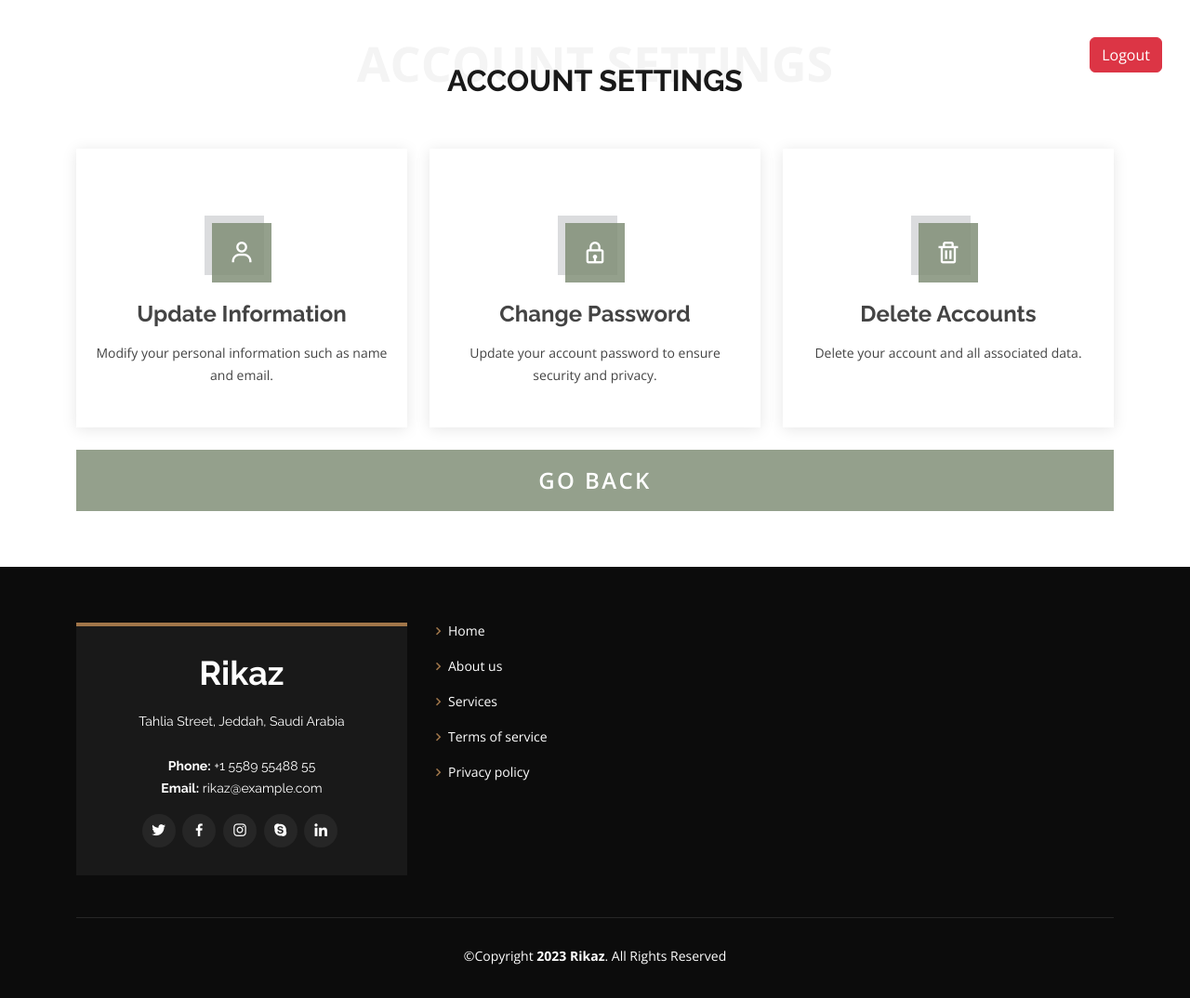
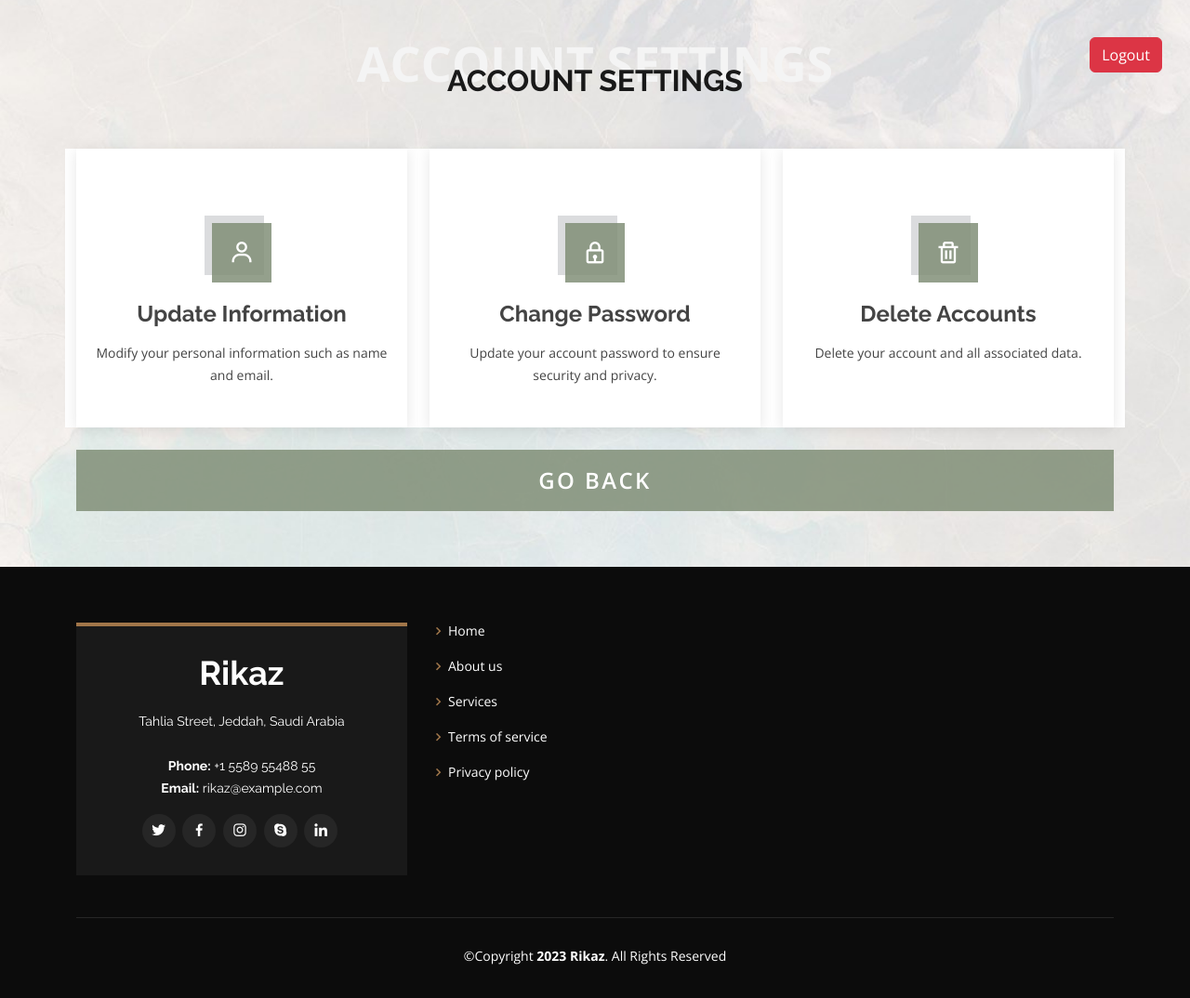
Before and after one commit to Razan-Alamri/Rikaz, a Python web app: template templates/account-settings.html in a window 1280 px wide. Shown: the part 70-1144 px from the top of the page at 93% size. Run offline with Jinja, Linux system fonts and the light colour scheme; the template is opened without the code that fills it, so the values that code supplies are empty; some libraries are stand-ins or nearby versions.

Commit message:
Update account-settings.html

```diff
--- a/templates/account-settings.html
+++ b/templates/account-settings.html
@@ -25,6 +25,16 @@
 
     <!-- Template Main CSS File -->
     <link href="static/css/style.css" rel="stylesheet" />
+
+    <style>
+        body {
+            background-image: url("static/img/background.jpg");
+            background-repeat: no-repeat;
+            background-size: cover;
+            position: relative;
+            z-index: -1;
+        }
+    </style>
 
     <script>
       // Display an alert box with the error message
@@ -56,7 +66,7 @@
         </div>
 
         <div class="row">
-          <div class="col-lg-4" data-aos="fade-up">
+          <div class="col-lg-4" data-aos="fade-up" style="background-color:  #fff;">
             <div class="icon-box" onclick="navigateTo('/update-information')">
               <div class="icon">
                 <i class="bx bx-user"></i>
@@ -66,7 +76,7 @@
             </div>
           </div>
 
-          <div class="col-lg-4" data-aos="fade-up">
+          <div class="col-lg-4" data-aos="fade-up" style="background-color:  #fff;">
             <div class="icon-box" onclick="navigateTo('/change-password')">
               <div class="icon">
                 <i class="bx bx-lock"></i>
@@ -76,7 +86,7 @@
             </div>
           </div>
 
-          <div class="col-lg-4" data-aos="fade-up">
+          <div class="col-lg-4" data-aos="fade-up" style="background-color:  #fff;">
             <div class="icon-box" onclick="navigateTo('/delete-account')">
               <div class="icon">
                 <i class="bx bx-trash"></i>
```
